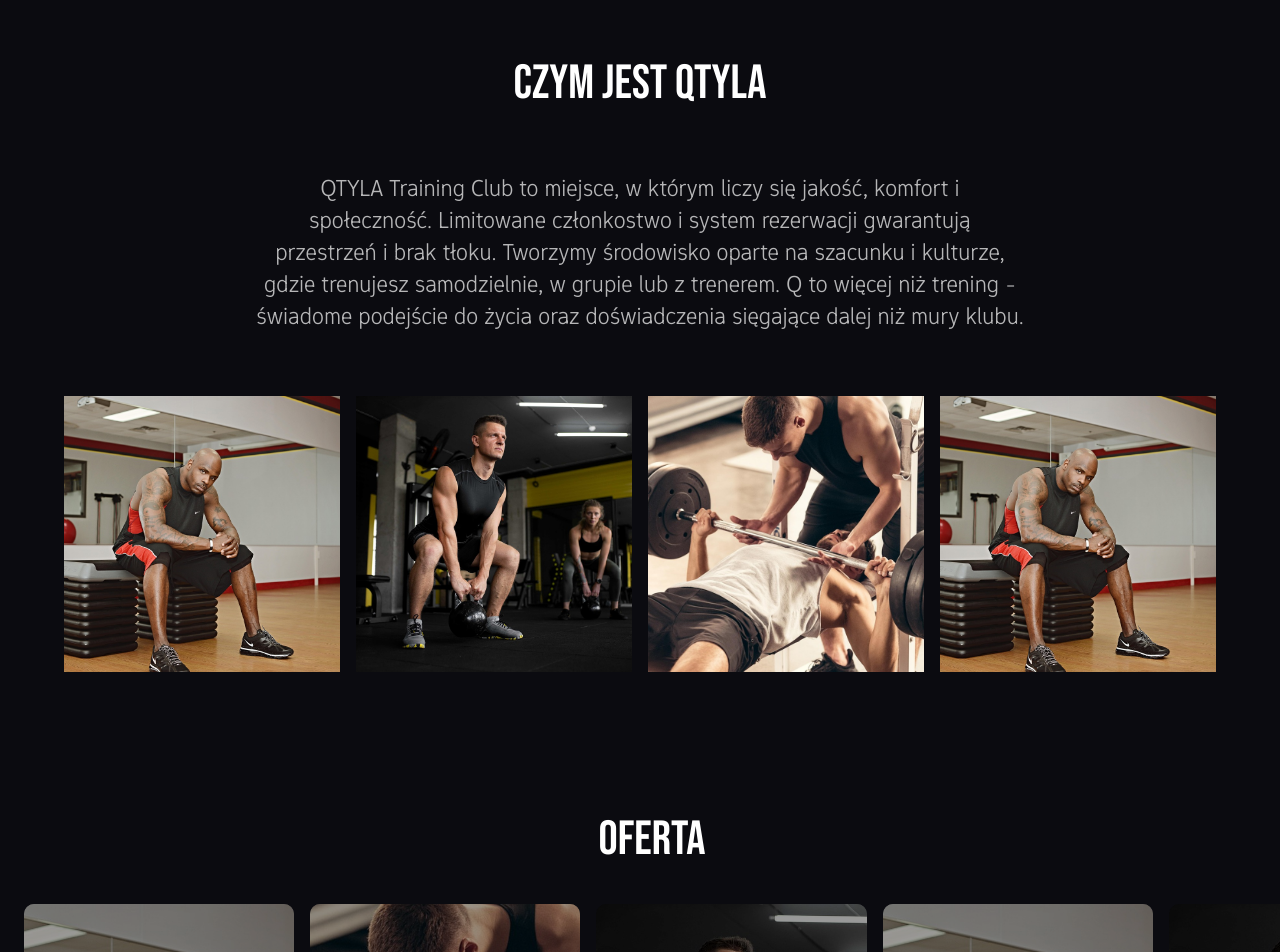
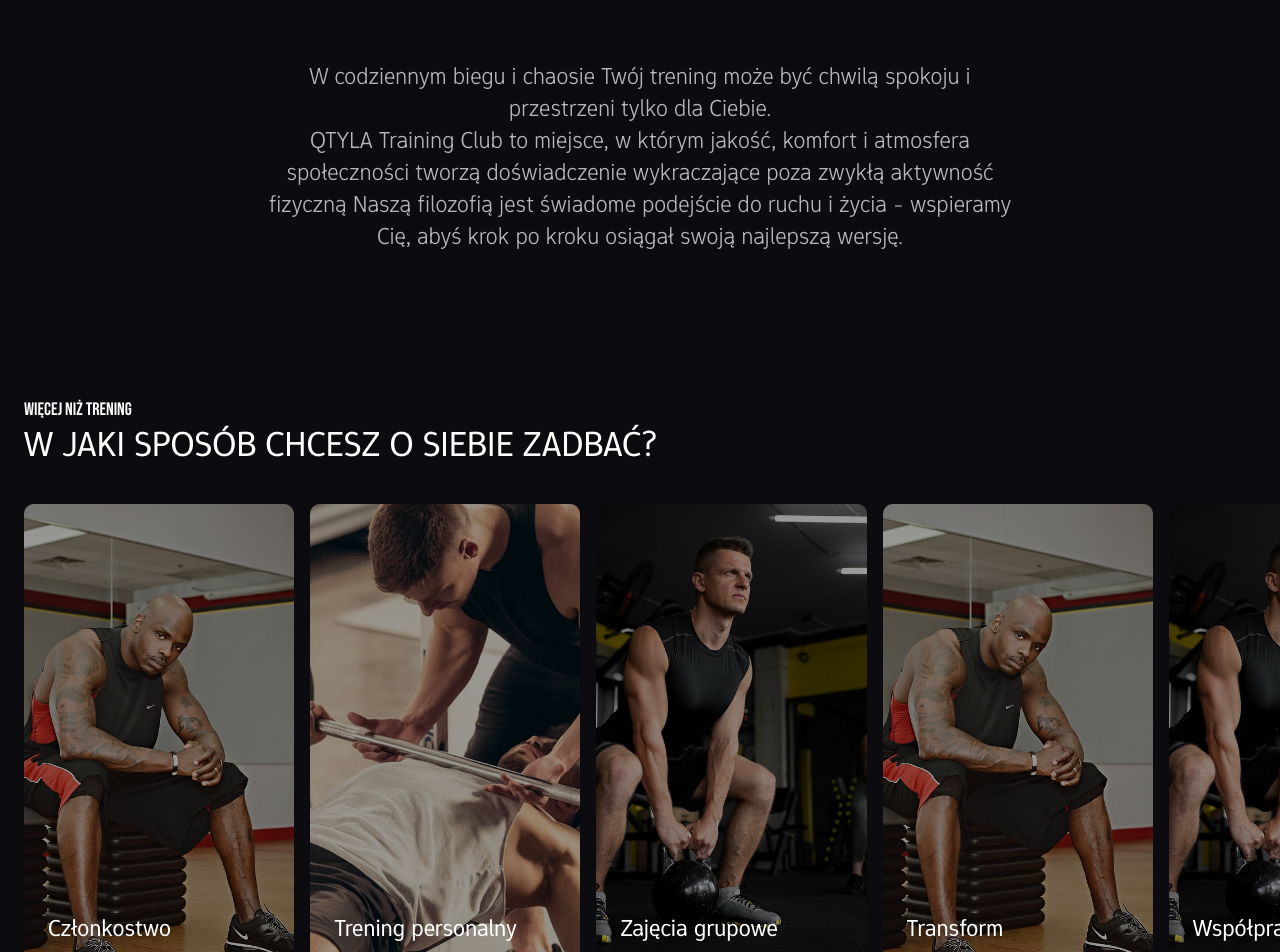
Before and after one commit to kacper-miklewicz/qtyla-gym, a Next.js app: page / in a window 1280 px wide. Shown: the part 820-1772 px from the top of the page. Built offline with nearby package versions, Linux system fonts and the light colour scheme.

Commit message:
refactor offer section

```diff
--- a/app/components/about-section/about-section.tsx
+++ b/app/components/about-section/about-section.tsx
@@ -1,57 +1,20 @@
-import Image from "next/image";
-
-import { PHOTOS_PATHS } from "./constants";
-
-import {
-  Carousel,
-  CarouselContent,
-  CarouselItem,
-  CarouselNext,
-  CarouselPrevious,
-} from "@/components/ui/carousel";
-
 export default function AboutSection() {
   return (
     <section
       id="about"
       className="section-base flex flex-col gap-10 px-6 py-20 text-center md:gap-16 md:px-8"
     >
-      <h2 className="section-title">czym jest qtyla</h2>
-      <p className="section-content">
-        QTYLA Training Club to miejsce, w którym liczy się jakość, komfort i
-        społeczność. Limitowane członkostwo i system rezerwacji gwarantują
-        przestrzeń i brak tłoku. Tworzymy środowisko oparte na szacunku i
-        kulturze, gdzie trenujesz samodzielnie, w grupie lub z trenerem. Q to
-        więcej niż trening - świadome podejście do życia oraz doświadczenia
-        sięgające dalej niż mury klubu.
-      </p>
-      <div className="mx-auto flex w-full max-w-[1280px] items-center justify-center px-8">
-        <Carousel
-          opts={{
-            align: "start",
-          }}
-          className="w-full lg:pointer-events-none"
-        >
-          <CarouselContent>
-            {PHOTOS_PATHS.map((path, index) => (
-              <CarouselItem
-                key={index}
-                className="xs:basis-1/2 md:basis-1/3 lg:basis-1/4"
-              >
-                <div className="xs:aspect-square relative aspect-3/4 w-full">
-                  <Image
-                    src={path}
-                    alt={`About image ${index}`}
-                    layout="fill"
-                    objectFit="cover"
-                  />
-                </div>
-              </CarouselItem>
-            ))}
-          </CarouselContent>
-          <CarouselPrevious className="lg:hidden" />
-          <CarouselNext className="lg:hidden" />
-        </Carousel>
+      <div>
+        <p className="section-content">
+          W codziennym biegu i chaosie Twój trening może być chwilą spokoju i
+          przestrzeni tylko dla Ciebie.
+        </p>
+        <p className="section-content">
+          QTYLA Training Club to miejsce, w którym jakość, komfort i atmosfera
+          społeczności tworzą doświadczenie wykraczające poza zwykłą aktywność
+          fizyczną Naszą filozofią jest świadome podejście do ruchu i życia -
+          wspieramy Cię, abyś krok po kroku osiągał swoją najlepszą wersję.
+        </p>
       </div>
     </section>
   );
--- a/app/components/navbar/navbar.tsx
+++ b/app/components/navbar/navbar.tsx
@@ -6,7 +6,7 @@ import NavbarItemsDesktop from "./navbar-items-desktop";
 
 export default function Navbar() {
   return (
-    <nav className="font-heading flex h-24 items-center justify-between bg-black px-6 text-white md:h-30 md:px-8">
+    <nav className="font-subheading flex h-24 items-center justify-between bg-black px-6 text-white md:h-30 md:px-8">
       <Link href="/" className="relative h-14 w-32 shrink-0 md:h-28 md:w-48">
         <Image
           src="/logo-full-white.png"
--- a/app/components/offer-section/constants.ts
+++ b/app/components/offer-section/constants.ts
@@ -1,58 +1,56 @@
+import { scrollSectionIntoView } from "@/app/utils";
 import { TileProps } from "@/components/custom/tile";
 
 export const OFFER_TILES: Record<string, TileProps> = {
   membership: {
     title: "Członkostwo",
     description:
-      "Lorem ipsum dolor sit amet, consectetur adipiscing elit. Sed euismod, urna eu tincidunt consectetur, nisi nisl aliquam eros, vitae dictum sem enim nec erat. Pellentesque habitant morbi tristique senectus et netus et malesuada fames ac turpis egestas.",
+      "Dołącz do limitowanej społeczności QTYLA i trenuj w przestrzeni bez tłoku i chaosu. Zarezerwuj swój slot i ciesz się komfortem, jakością i wyjątkową atmosferą.",
     backgroundImageUrl: "/offer/membership.jpg",
-    buttonText: "Tekst",
+    buttonText: "Dołącz",
     isLink: true,
     linkUrl: "/czlonkowstwo",
   },
   personalTraining: {
     title: "Trening personalny",
     description:
-      "Lorem ipsum dolor sit amet, consectetur adipiscing elit. Sed euismod, urna eu tincidunt consectetur, nisi nisl aliquam eros, vitae dictum sem enim nec erat. Pellentesque habitant morbi tristique senectus et netus et malesuada fames ac turpis egestas.",
+      "Czas w pełni poświęcony tylko Tobie, w którym trener prowadzi Cię krok po kroku do Twoich celów. To najbardziej indywidualna i skuteczna forma treningu, gwarantująca bezpieczeństwo, pełne zaangażowanie i realne rezultaty.",
     backgroundImageUrl: "/offer/online-cooperation.jpg",
-    buttonText: "Tekst",
+    buttonText: "Zapisz się",
     isLink: true,
     linkUrl: "/trening-personalny",
   },
   semiPersonalTraining: {
-    title: "Trening semipersonalny",
+    title: "Zajęcia grupowe",
     description:
-      "Lorem ipsum dolor sit amet, consectetur adipiscing elit. Sed euismod, urna eu tincidunt consectetur, nisi nisl aliquam eros, vitae dictum sem enim nec erat. Pellentesque habitant morbi tristique senectus et netus et malesuada fames ac turpis egestas.",
+      "Trening w małej, kameralnej grupie i energia wspólnego wysiłku. Idealny wybór, jeśli chcesz połączyć atmosferę grupy z indywidualnym wsparciem. Zapisz się na jedne z naszych zajęć i sprawdź, jak działa synergia wspólnego treningu.",
     backgroundImageUrl: "/offer/transform.jpg",
-    buttonText: "Tekst",
+    buttonText: "Zapisz się",
   },
   transform: {
     title: "Transform",
     description:
-      "Lorem ipsum dolor sit amet, consectetur adipiscing elit. Sed euismod, urna eu tincidunt consectetur, nisi nisl aliquam eros, vitae dictum sem enim nec erat. Pellentesque habitant morbi tristique senectus et netus et malesuada fames ac turpis egestas.",
+      "Transform to flagowy, limitowany program QTYLA - 12 tygodni pełnego zaangażowania, które zmieniają sylwetkę, zdrowie i podejście do treningu. Indywidualnie dopasowane plany, analiza postępów, wskazówki żywieniowe, kontrola fizjoterapeuty i stałe wsparcie trenera. To nie tylko program - to inwestycja w trwałą zmianę, którą zobaczysz i poczujesz.",
     backgroundImageUrl: "/offer/personal-training.jpg",
-    buttonText: "Tekst",
+    buttonText: "Zapisz się",
     isLink: true,
     linkUrl: "/transform",
   },
   onlineCooperation: {
     title: "Współpraca online",
     description:
-      "Lorem ipsum dolor sit amet, consectetur adipiscing elit. Sed euismod, urna eu tincidunt consectetur, nisi nisl aliquam eros, vitae dictum sem enim nec erat. Pellentesque habitant morbi tristique senectus et netus et malesuada fames ac turpis egestas.",
+      "Nie możesz trenować w QTYLA? Nic strasznego. Otrzymaj spersonalizowany plan, wskazówki i wsparcie trenera online - niezależnie od tego, gdzie jesteś. Napisz na qtyla.club@gmail.com lub zadzwoń (klikając schodzisz na sekcję kontakt).",
     backgroundImageUrl: "/offer/semipersonal-training.jpg",
-    buttonText: "Tekst",
+    buttonText: "Skontaktuj się",
+    onButtonClick: () => scrollSectionIntoView("footer"),
   },
   events: {
     title: "Eventy",
-    description:
-      "Lorem ipsum dolor sit amet, consectetur adipiscing elit. Sed euismod, urna eu tincidunt consectetur, nisi nisl aliquam eros, vitae dictum sem enim nec erat. Pellentesque habitant morbi tristique senectus et netus et malesuada fames ac turpis egestas.",
     backgroundImageUrl: "/offer/events.jpg",
     inProgress: true,
   },
   wellness: {
     title: "Welness",
-    description:
-      "Lorem ipsum dolor sit amet, consectetur adipiscing elit. Sed euismod, urna eu tincidunt consectetur, nisi nisl aliquam eros, vitae dictum sem enim nec erat. Pellentesque habitant morbi tristique senectus et netus et malesuada fames ac turpis egestas.",
     backgroundImageUrl: "/offer/wellness.jpg",
     inProgress: true,
   },
--- a/app/components/offer-section/offer-section.tsx
+++ b/app/components/offer-section/offer-section.tsx
@@ -14,7 +14,12 @@ export default function OfferSection() {
 
   return (
     <section id="offer" className="section-base pr-0 pl-6">
-      <h2 className="section-title mb-10">Oferta</h2>
+      <div className="w-full text-left">
+        <h3 className="section-subtitle">więcej niż trening</h3>
+        <h2 className="section-title mb-10">
+          W jaki sposób chcesz o siebie zadbać?
+        </h2>
+      </div>
       <div className="mx-auto flex w-full items-center justify-center">
         <Carousel
           opts={{
@@ -26,7 +31,7 @@ export default function OfferSection() {
             {offerTilesList.map((tile, index) => (
               <CarouselItem
                 key={index}
-                className="md:basis basis-[90%] last:mr-6 sm:basis-[45%] md:basis-[30%] lg:basis-[22.5%] xl:basis-[22.5%] 2xl:basis-[18.5%]"
+                className="md:basis basis-[90%] last:mr-6 sm:basis-[45%] lg:basis-[30%] xl:basis-[22.5%] 2xl:basis-[22.5%]"
               >
                 <Tile
                   title={tile.title}
--- a/app/components/schedule-section/index.ts
+++ /dev/null
@@ -1 +0,0 @@
-export { default as ScheduleSection } from "./schedule-section";
--- a/app/components/schedule-section/schedule-section.tsx
+++ /dev/null
@@ -1,10 +0,0 @@
-export default function ScheduleSection() {
-  return (
-    <section
-      id="schedule"
-      className="section-base flex min-h-screen items-center justify-center border-b"
-    >
-      <h1 className="text-4xl font-bold font-stretch-semi-condensed">Grafik</h1>
-    </section>
-  );
-}
--- a/app/globals.css
+++ b/app/globals.css
@@ -7,7 +7,7 @@
   --font-sans: var(--font-epunda-sans);
   --font-mono: var(--font-geist-mono);
   --font-serif: var(--font-lora);
-  --font-heading: var(--font-bebas);
+  --font-subheading: var(--font-bebas);
 
   --color-background: var(--background);
   --color-foreground: var(--foreground);
@@ -180,7 +180,11 @@
   }
 
   .section-title {
-    @apply font-heading text-4xl font-normal uppercase md:text-5xl;
+    @apply font-sans text-3xl font-normal uppercase md:text-4xl;
+  }
+
+  .section-subtitle {
+    @apply font-subheading text-lg uppercase;
   }
 
   .section-content {
--- a/app/page.tsx
+++ b/app/page.tsx
@@ -1,7 +1,6 @@
 import { HeroSection } from "./components/hero-section";
 import { AboutSection } from "./components/about-section";
 import { OfferSection } from "./components/offer-section";
-import { ScheduleSection } from "./components/schedule-section";
 import { PhotosSection } from "./components/photos-section";
 
 export default function Home() {
@@ -11,7 +10,6 @@ export default function Home() {
         <HeroSection />
         <AboutSection />
         <OfferSection />
-        <ScheduleSection />
         <PhotosSection />
       </main>
     </div>
--- a/components/custom/tile.tsx
+++ b/components/custom/tile.tsx
@@ -11,7 +11,7 @@ import { Button } from "../ui/button";
 
 export interface TileProps {
   title: string;
-  description: string;
+  description?: string;
   backgroundImageUrl: string;
   inProgress?: boolean;
   buttonText?: string;
```
